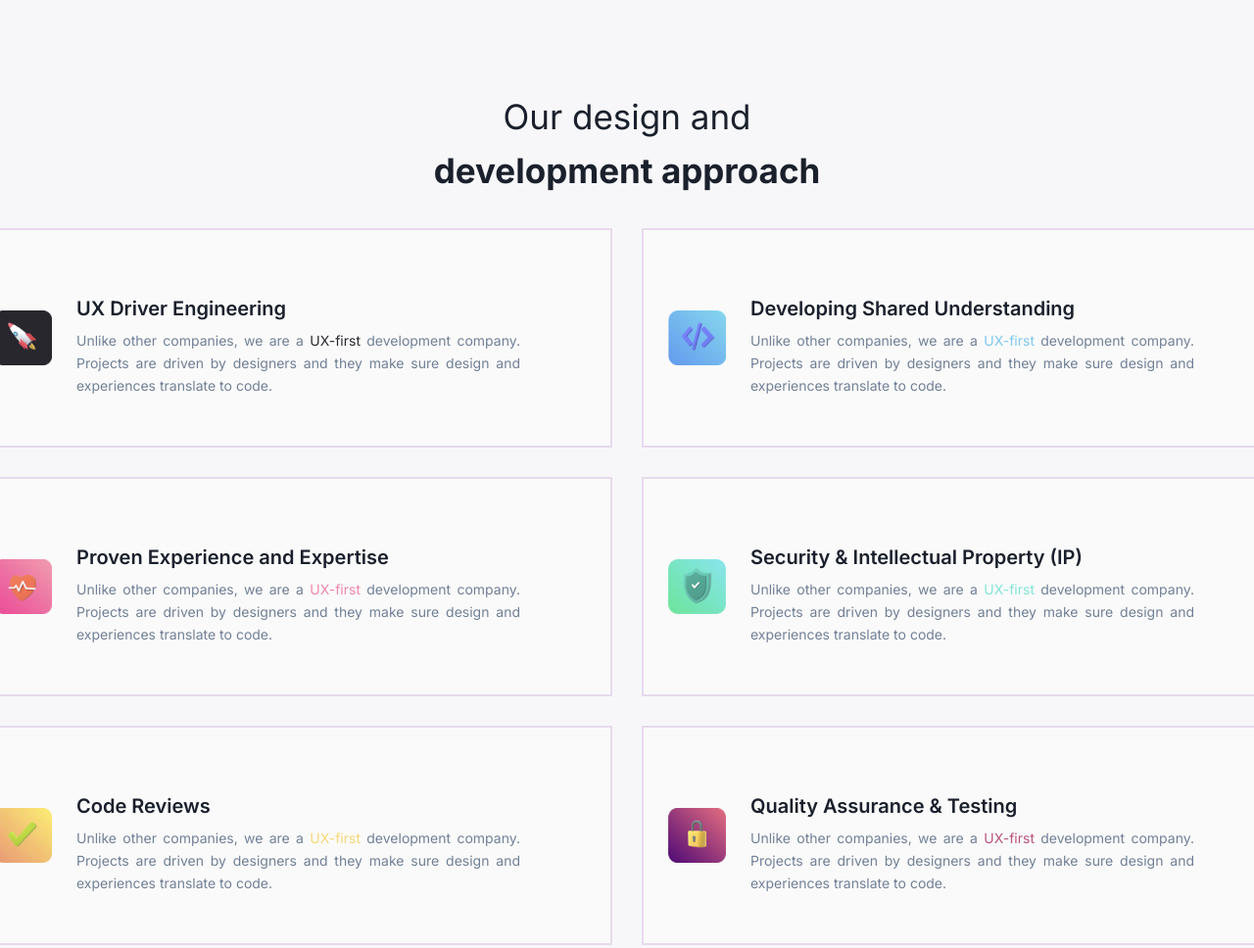
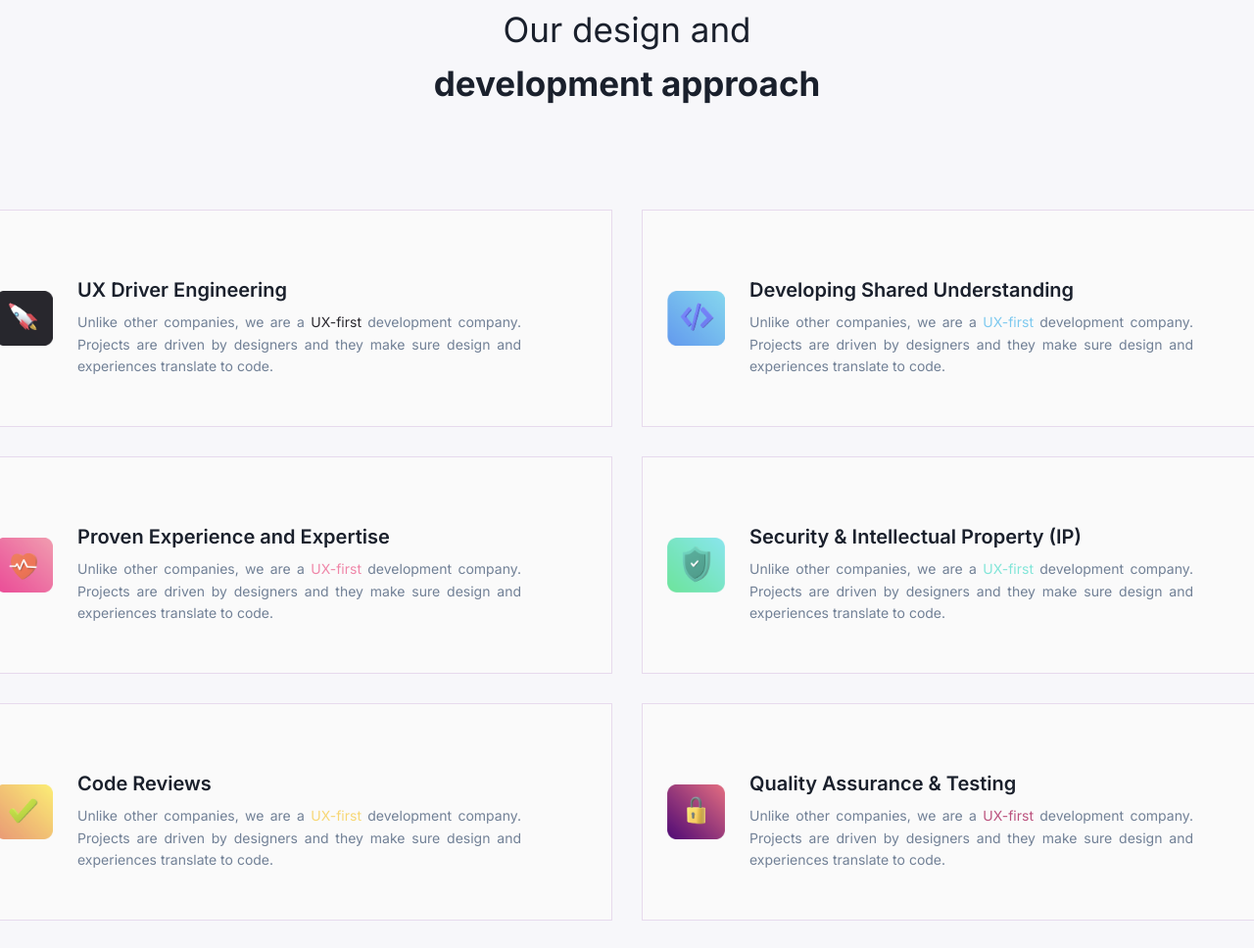
Before and after one commit to marcianitauwu/LandigPage_IKDevelopers, a plain HTML site: page index.html in a window 1280 px wide. Shown: the part 1625-2593 px from the top of the page at 98% size. Drawn offline with Linux system fonts and the light colour scheme; a web font is replaced by a local one.

Commit message:
borde moradito article 3

```diff
--- a/estilos.css
+++ b/estilos.css
@@ -54,8 +54,6 @@ body{
     justify-content: center;
     align-items: center;
     border-radius: 5%;
-
-
 }
 
 #navbar-izq{
@@ -70,9 +68,9 @@ body{
     padding-left: 165px;
     display: flex;
     height: 546px;
+    width: 1145px;
     align-items: center;
     justify-content: center;
-
 }
 .logo-imagen{
     width: 614px;
@@ -84,7 +82,6 @@ body{
     height: 355px;
     display: flex;
     flex-direction: column;
-
 }
 .titulo-morado-claro{
     background: linear-gradient(#DE4396, #0D1C9F00);
@@ -282,9 +279,10 @@ body{
     flex-direction: column;
     text-align: center;
     align-items: center;
-    justify-content: center;
     margin-top: 100px;
     background: var(--color-fondo);
+    border-top: 1px solid var(--color-borde-items);
+    border-bottom: 1px solid var(--color-borde-items);
 }
 #approach1, #approach2{
     color: var(--color-primerio-letras);
@@ -313,6 +311,7 @@ body{
     padding-right: 100px;
     text-align: justify;
     align-items: center;
+    margin-top: 70px;
 }
 
 .item{
@@ -324,7 +323,7 @@ body{
     padding: 25px;
     width: 604px;
     height: 170px;
-    border: 2px solid var(--color-borde-items);
+    border: 1px solid var(--color-borde-items);
 }
 .item h3{
     color: var(--color-primerio-letras);
```
